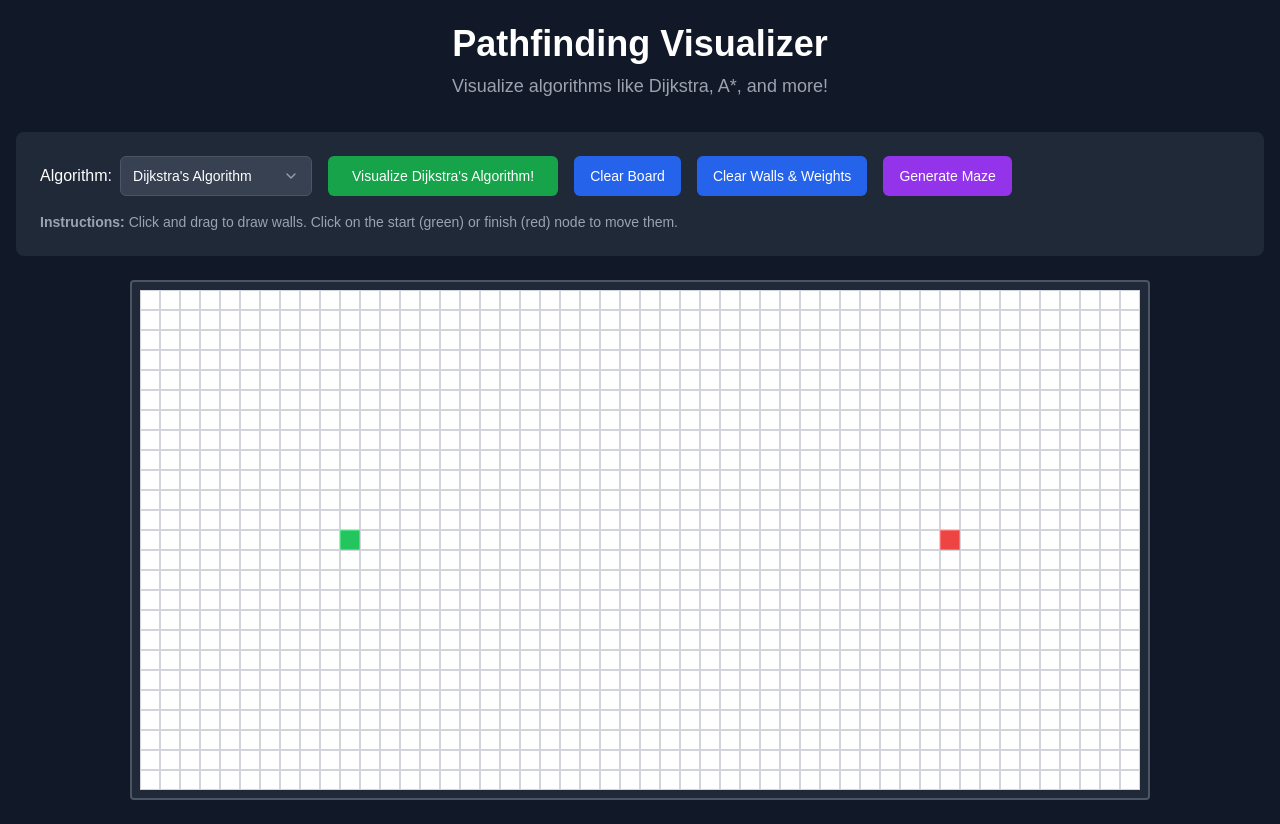
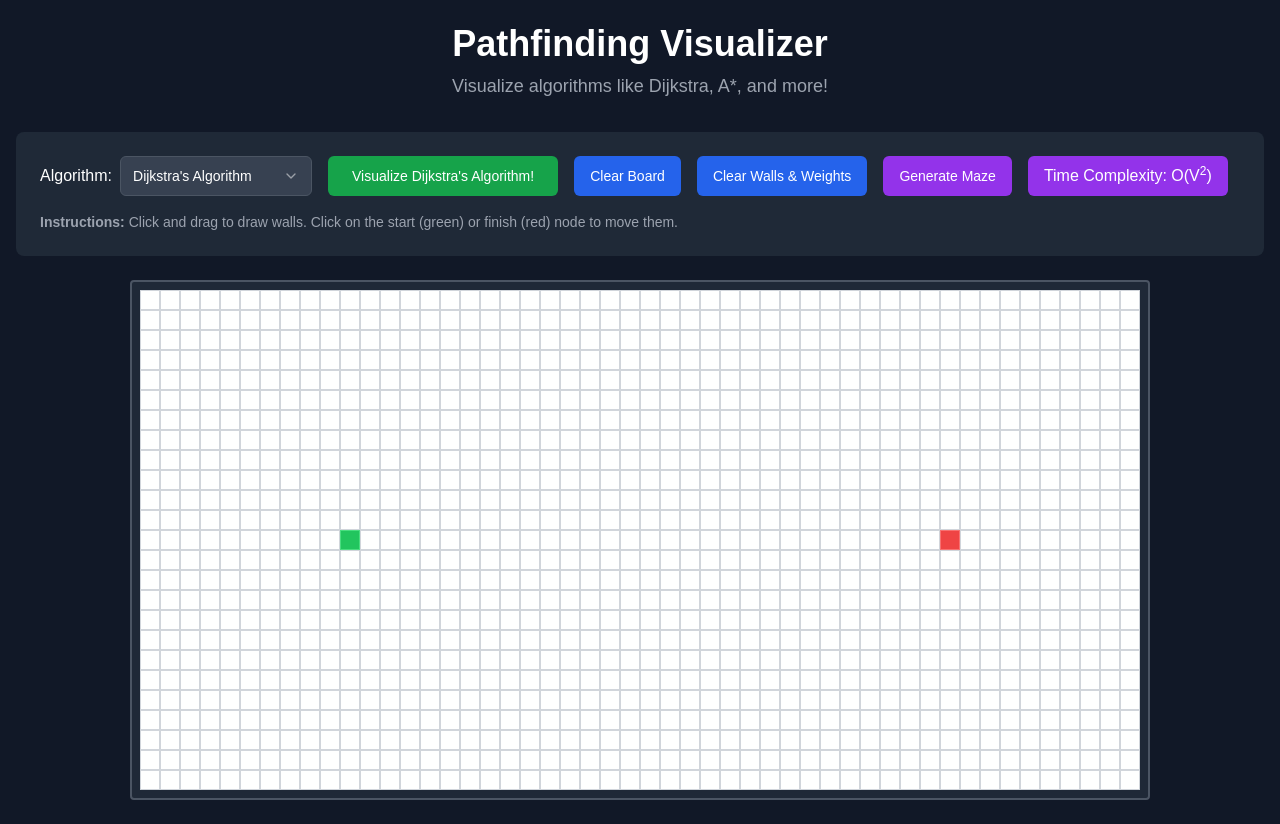
Before and after one commit to TanishSen/Pathfinding-Visualizer, a Next.js app: page / in a window 1280 px wide. Built offline with nearby package versions, Linux system fonts and the light colour scheme.

Commit message:
Add time complexity display for selected algorithms in ControlPanel

```diff
--- a/components/control-panel.tsx
+++ b/components/control-panel.tsx
@@ -81,6 +81,20 @@ export function ControlPanel() {
         >
           Generate Maze
         </Button>
+        <div className="bg-purple-600 hover:bg-purple-700 text-white px-4 py-2 rounded-md">
+          {selectedAlgorithm === "dijkstra" && (
+            <p>Time Complexity: O(V<sup>2</sup>)</p>
+          )}
+          {selectedAlgorithm === "astar" && (
+            <p>Time Complexity: O(E)</p>
+          )}
+          {selectedAlgorithm === "bfs" && (
+            <p>Time Complexity: O(V + E) </p>
+          )}
+          {selectedAlgorithm === "dfs" && (
+            <p>Time Complexity: O(V + E)</p>
+          )}
+        </div>
       </div>
 
       {/* Instructions */}
```
